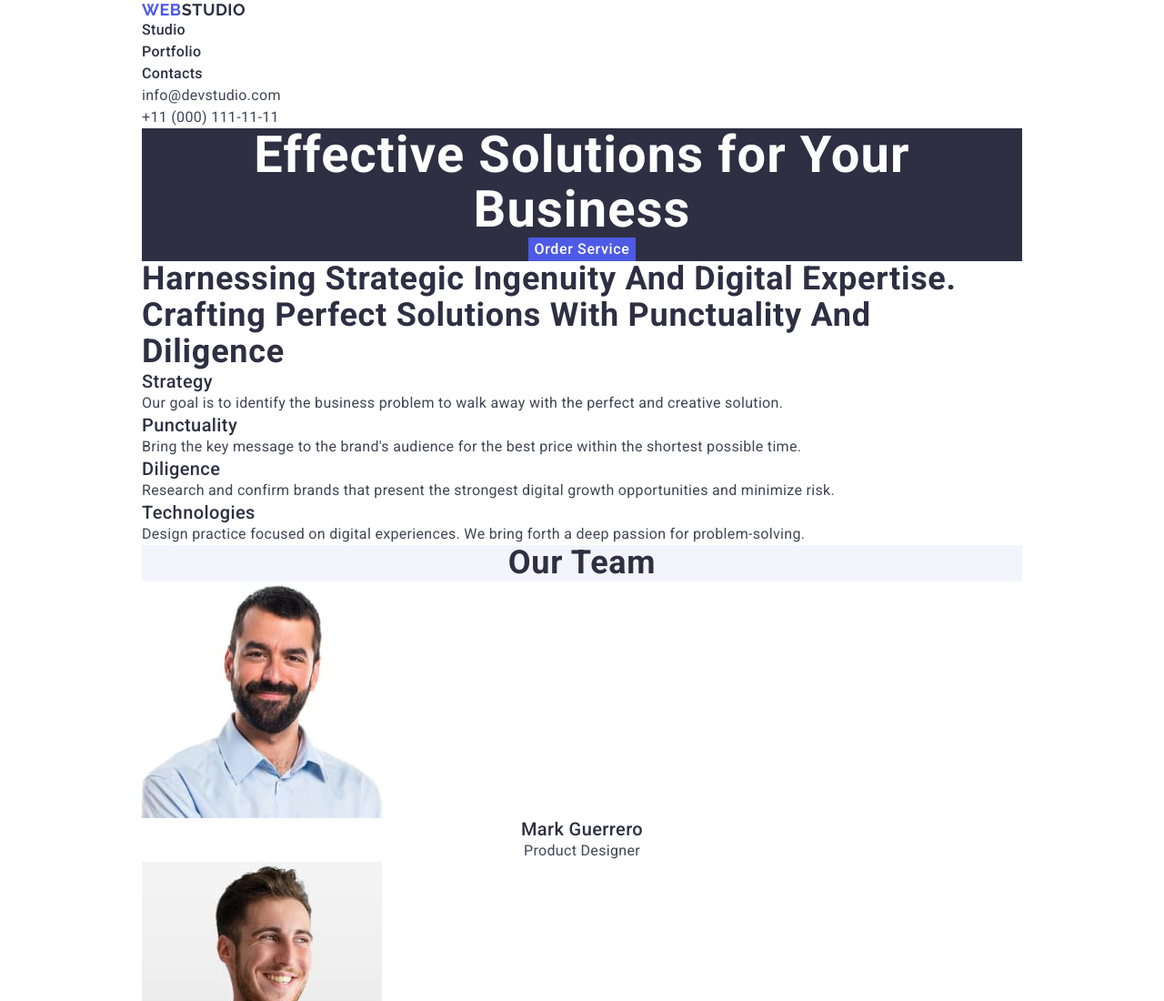
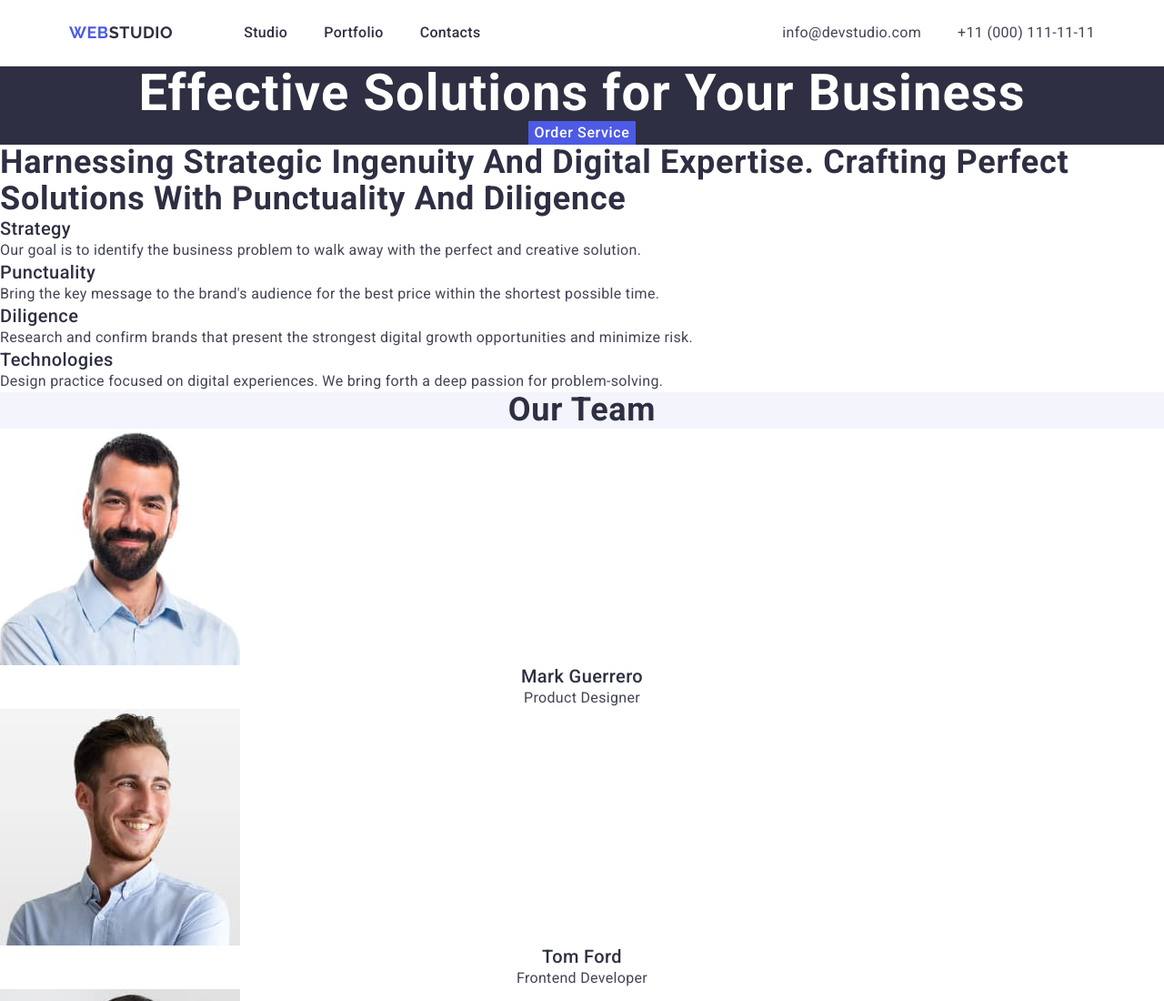
Before and after one commit to Polishchuk-4/goit-markup-hw-03, a plain HTML site: page index.html in a window 1280 px wide. Shown: the top 1100 px of the page at 91% size. Drawn offline with nearby package versions, Linux system fonts and the light colour scheme.

Commit message:
create flex in the header && change padding body, container

```diff
--- a/css/styles.css
+++ b/css/styles.css
@@ -1,5 +1,4 @@
 body {
-  padding: 0 156px;
   font-family: "Roboto", sans-serif;
   color: #434455;
   font-size: 16px;
@@ -30,8 +29,8 @@ img {
   display: block;
 }
 .container {
-  max-width: 1140px;
-  padding: 0;
+  max-width: 1158px;
+  padding: 0 15px;
   margin: 0 auto;
 }
 .link {
@@ -93,11 +92,21 @@ img {
 /*-------- header --------*/
 
 .header {
+  border-bottom: 1px solid #e7e9fc;
   background: #fff;
 }
+.header .container {
+  display: flex;
+  justify-content: space-between;
+  align-items: center;
+  flex-shrink: 0;
+}
 .header__navigation {
+  display: flex;
+  align-items: center;
 }
 .header__logo {
+  margin-right: 78px;
 }
 .header__logo--color {
   color: #2e2f42;
@@ -124,6 +133,9 @@ img {
   font-style: normal;
 }
 .header__menu {
+  display: flex;
+  padding: 24px 0;
+  gap: 40px;
 }
 
 /*-------- main --------*/
--- a/index.html
+++ b/index.html
@@ -18,6 +18,7 @@
   </head>
   <body>
     <header class="header">
+      <div class="container">
         <nav class="header__navigation">
           <a class="link logo header__logo" href="./index.html">
             Web<span class="header__logo--color">Studio</span>
@@ -63,6 +64,7 @@
             </li>
           </ul>
         </address>
+      </div>
     </header>
     <main class="main">
       <section class="main__section-one section-one">
```
Lines whose indentation alone changed are shown as unchanged.
